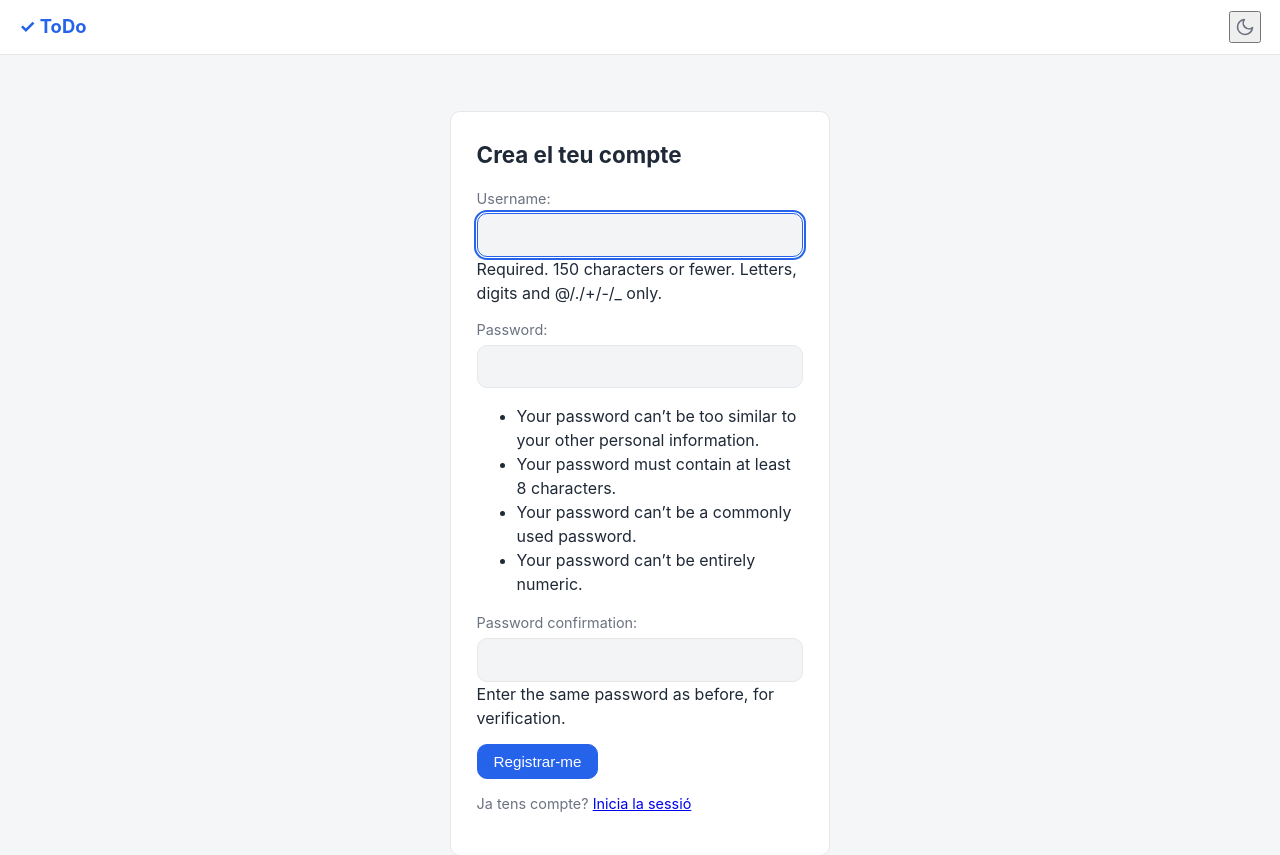
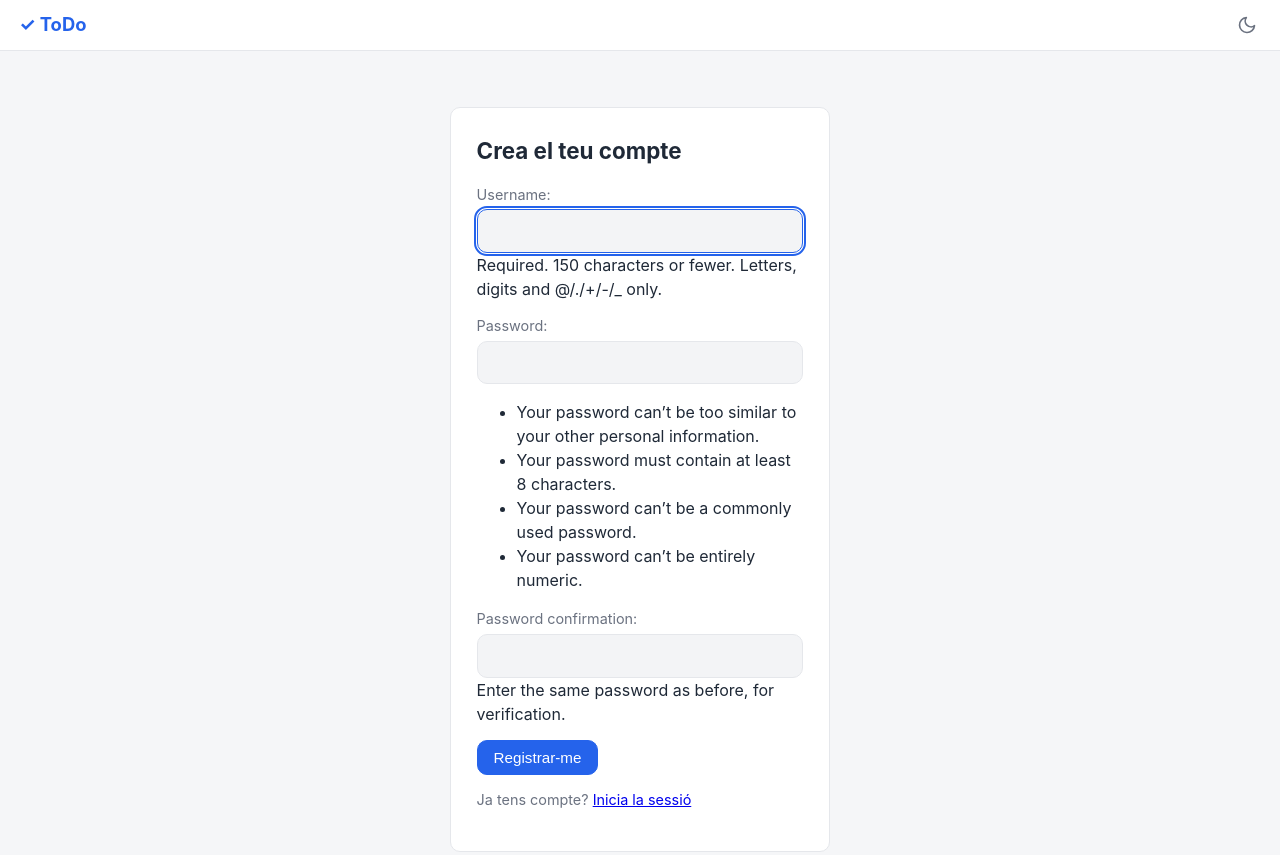
Before and after one commit to xorilla/todo, a Django app: page /accounts/registre/ in a window 1280 px wide. Shown: the top 855 px of the page. Run offline with Django 5.2, Linux system fonts and the light colour scheme.

Commit message:
style: remove border and background from theme toggle button

```diff
--- a/static/css/styles.css
+++ b/static/css/styles.css
@@ -127,8 +127,14 @@
   background: var(--primary-soft);
 }
 
-/* Botó d'alternar tema: es mostra la lluna (canviar a fosc) en clar
-   i el sol (canviar a clar) en fosc. */
+/* Botó d'alternar tema: només la icona, sense fons ni contorn.
+   Es mostra la lluna (canviar a fosc) en clar i el sol (canviar a clar) en fosc. */
+.theme-toggle {
+  border: 0;
+  background: none;
+  cursor: pointer;
+}
+
 .theme-toggle .icon-sun {
   display: none;
 }
--- a/tasks/templates/tasks/base.html
+++ b/tasks/templates/tasks/base.html
@@ -17,7 +17,7 @@
     })();
   </script>
   <link rel="icon" type="image/svg+xml" href="{% static 'favicon.svg' %}">
-  <link rel="stylesheet" href="{% static 'css/styles.css' %}?v=5">
+  <link rel="stylesheet" href="{% static 'css/styles.css' %}?v=6">
 </head>
 <body>
   <header class="topbar">
```
